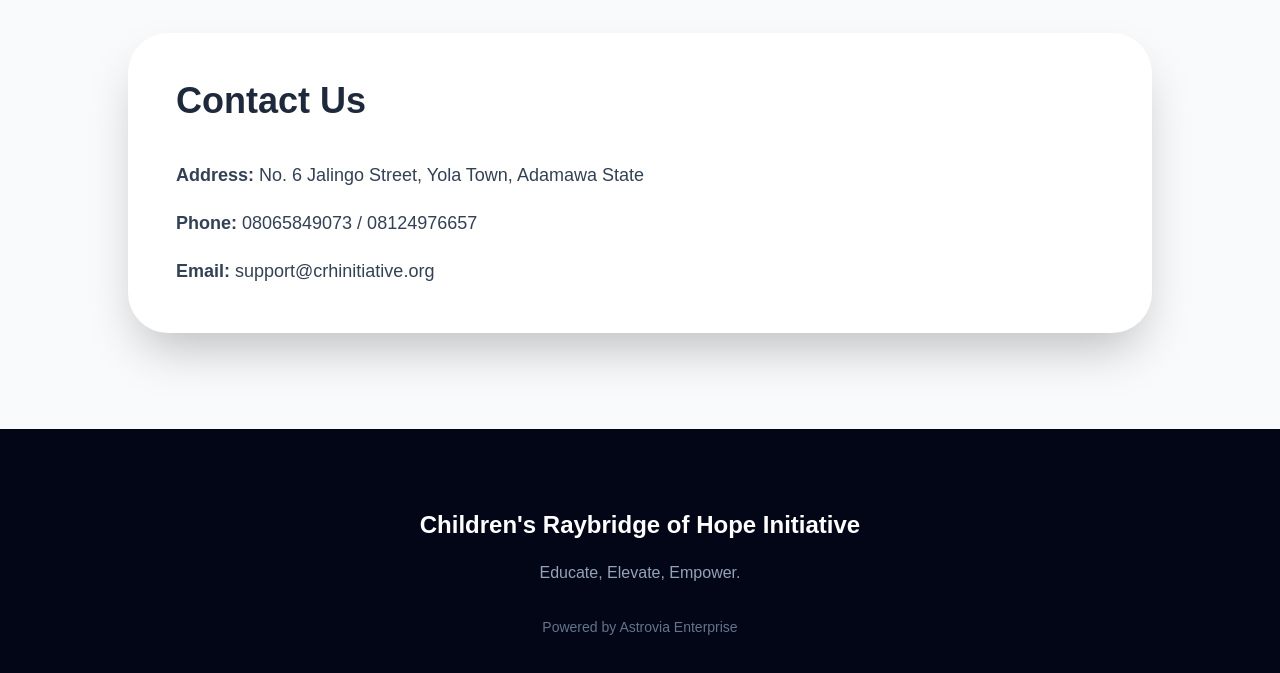
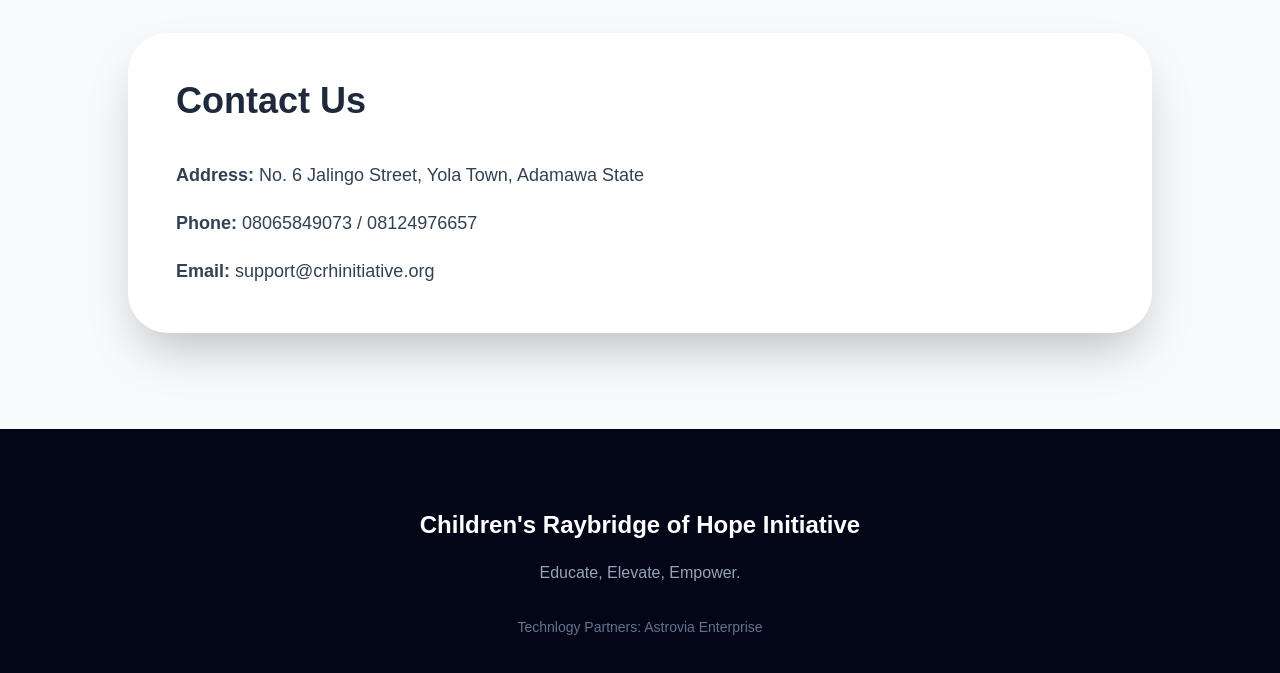
Before and after one commit to aminuastroboy/crhi-ngo, a Next.js app: page / in a window 1280 px wide. Shown: the part 3649-4322 px from the top of the page. Built offline with nearby package versions, Linux system fonts and the light colour scheme.

Commit message:
Revise mission, vision, and footer text
Updated mission and vision statements for clarity and detail. Changed footer text to specify technology partners.

```diff
--- a/components/CRHIPlatform.tsx
+++ b/components/CRHIPlatform.tsx
@@ -253,7 +253,11 @@
               <div>
                 <h3 className="text-2xl font-bold text-orange-500">Mission</h3>
                 <p className="mt-4 text-slate-600">
-                  To empower and protect children and youth through education and protection services.
+                  To empower and protect children and youth by providing access to education, life skills, protection services, and supportive community systems that help them overcome barriers and reach their full potential.
+                </p>
+                <h3 className="text-2xl font-bold text-orange-500">Vision</h3>
+                <p className="mt-4 text-slate-600">
+                  A society where every child and young person has access to quality education, protection, mentorship, and opportunities to grow into confident, capable, and responsible leaders.
                 </p>
               </div>
 
@@ -380,7 +384,7 @@
         </p>
 
         <p className="mt-8 text-sm text-slate-500">
-          Powered by Astrovia Enterprise
+          Technlogy Partners: Astrovia Enterprise
         </p>
       </footer>
     </div>
```
